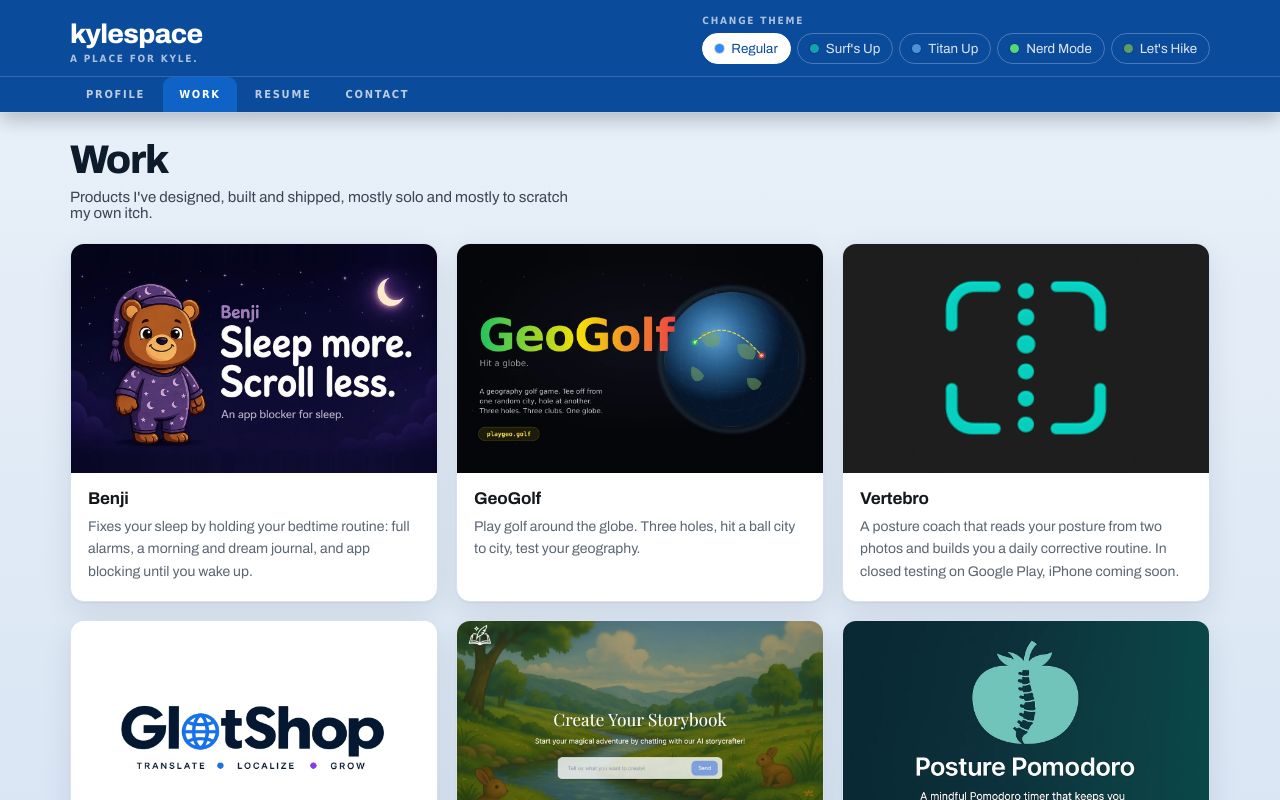
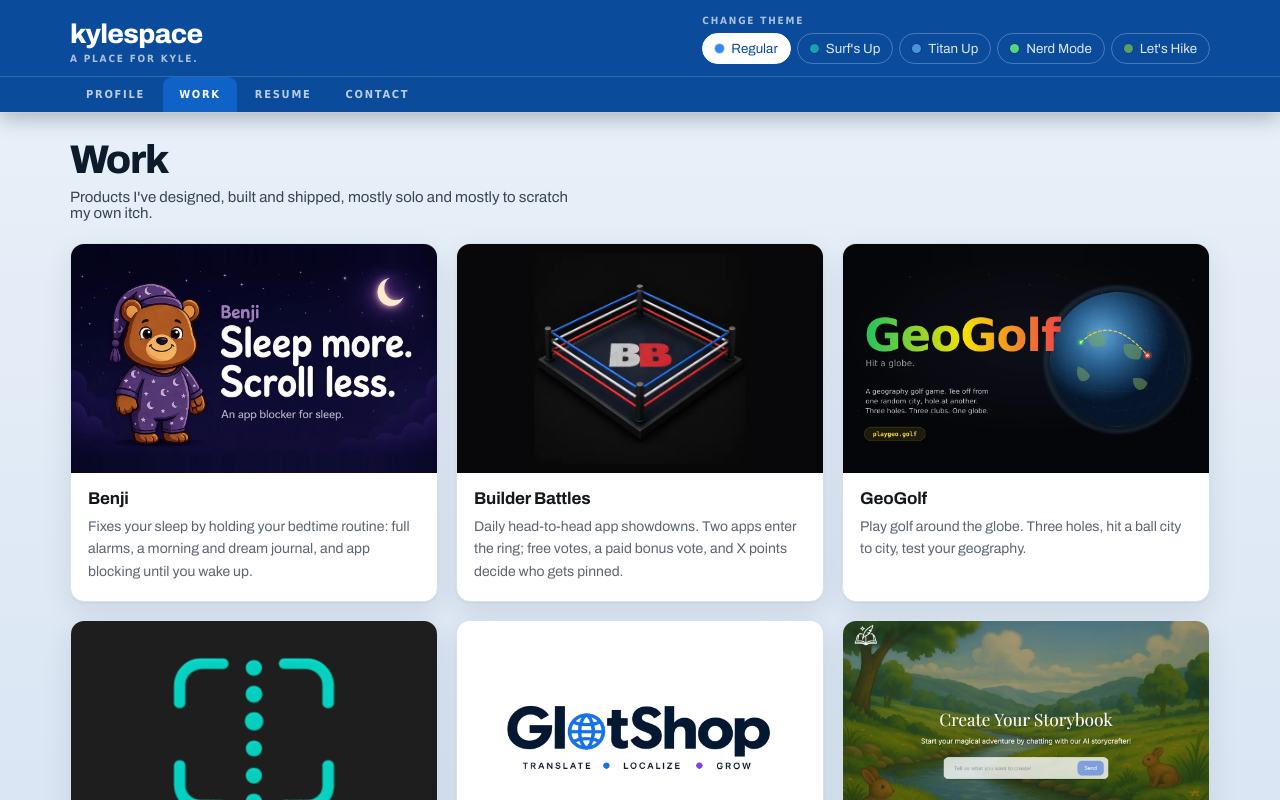
Before and after one commit to kbanta11/kylespace, a React (Create React App) app: page /work in a window 1280 px wide. Shown: the top 800 px of the page. Built offline with nearby package versions, Linux system fonts and the light colour scheme.

Commit message:
feat(work): add Builder Battles to projects

```diff
--- a/src/data/projects.ts
+++ b/src/data/projects.ts
@@ -50,6 +50,34 @@
     stack: ['React Native', 'Expo', 'TypeScript', 'RevenueCat', 'LocalStorage'],
     image: '/link-icons/benji.webp',
     imageFit: 'cover',
+  },
+  {
+    slug: 'builder-battles',
+    title: 'Builder Battles',
+    status: 'live',
+    url: 'https://www.builderbattles.app',
+    description:
+      'Daily head-to-head app showdowns. Two apps enter the ring; free votes, a paid bonus vote, and X points decide who gets pinned.',
+    shortDescription: 'Daily app vs app fights — votes and X points decide who gets pinned',
+    bullets: [
+      'Every day two apps face off. Visitors vote free, can buy one bonus vote, and tweet for X points.',
+      'Makers put their app in the pool for $10 (or a promo code) and get a scheduled first bout.',
+      'Midnight PT settles the bout. The winner gets pinned on the champ banner.',
+      'Built end to end: checkout, bout scheduling, emails, operator tools, and share cards.',
+    ],
+    stack: [
+      'Next.js',
+      'TypeScript',
+      'Vercel',
+      'Neon',
+      'Drizzle',
+      'Stripe',
+      'PostHog',
+      'Resend',
+    ],
+    image: '/link-icons/builder-battles.webp',
+    imageFit: 'contain',
+    imageBg: '#08080a',
   },
   {
     slug: 'geogolf',
```
